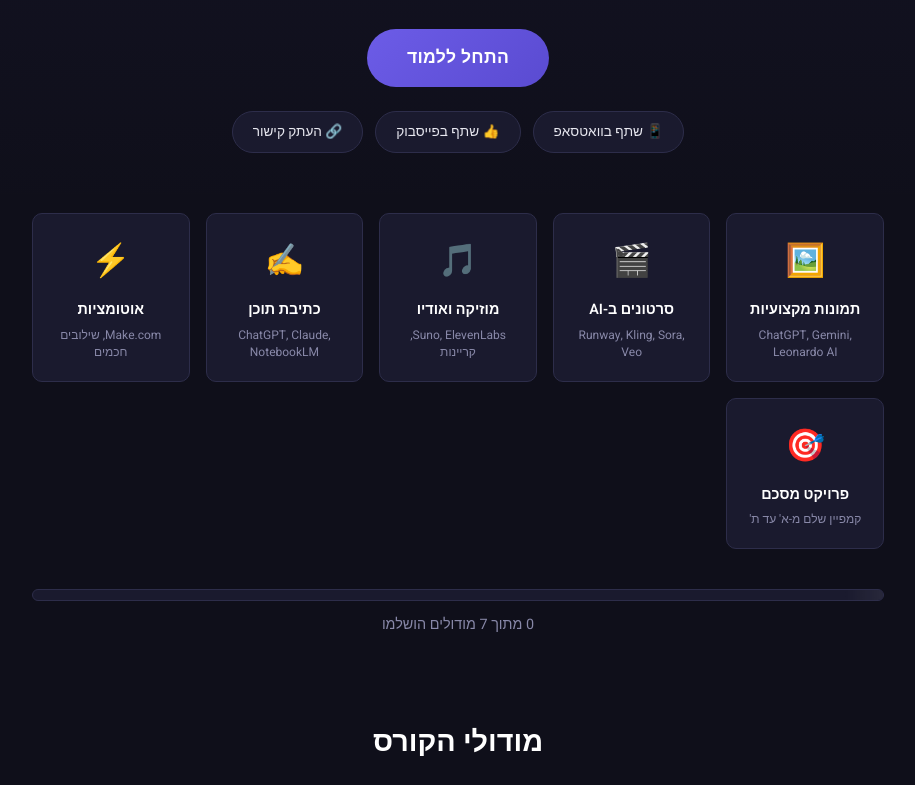
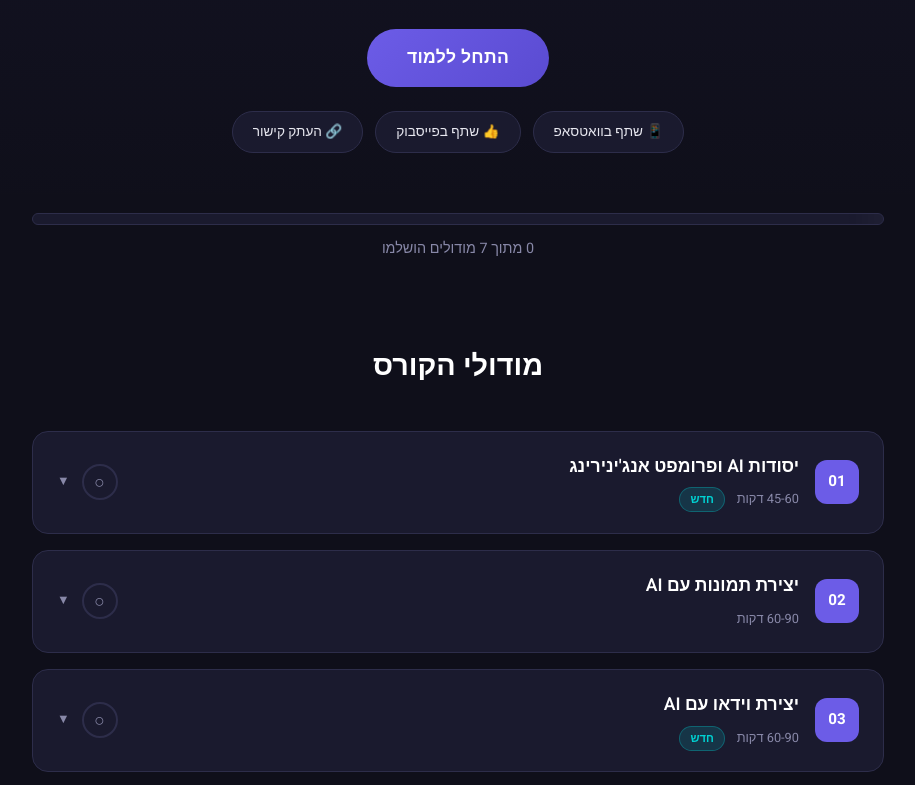
Before and after one commit to shemesh613/ai-course, a plain HTML site: page index.html in a window 1280 px wide. Shown: the part 569-1354 px from the top of the page, without its empty margins (182-1097 px from the left). Drawn offline with Linux system fonts and the light colour scheme.

Commit message:
Clean UI - removed clutter
- Removed features grid section
- Removed all module thumbnail images
- Removed Leonardo video from module 2
- Updated module 2 description

Co-Authored-By: Claude Sonnet 4.5 <noreply@anthropic.com>

```diff
--- a/index.html
+++ b/index.html
@@ -89,44 +89,6 @@
         </div>
     </section>
 
-    <!-- What You'll Learn -->
-    <section class="features-section" role="region" aria-label="מה תלמדו בקורס">
-        <div class="container">
-            <div class="features-grid">
-                <div class="feature-item">
-                    <span class="feature-icon">🖼️</span>
-                    <h3>תמונות מקצועיות</h3>
-                    <p>ChatGPT, Gemini, Leonardo AI</p>
-                </div>
-                <div class="feature-item">
-                    <span class="feature-icon">🎬</span>
-                    <h3>סרטונים ב-AI</h3>
-                    <p>Runway, Kling, Sora, Veo</p>
-                </div>
-                <div class="feature-item">
-                    <span class="feature-icon">🎵</span>
-                    <h3>מוזיקה ואודיו</h3>
-                    <p>Suno, ElevenLabs, קריינות</p>
-                </div>
-                <div class="feature-item">
-                    <span class="feature-icon">✍️</span>
-                    <h3>כתיבת תוכן</h3>
-                    <p>ChatGPT, Claude, NotebookLM</p>
-                </div>
-                <div class="feature-item">
-                    <span class="feature-icon">⚡</span>
-                    <h3>אוטומציות</h3>
-                    <p>Make.com, שילובים חכמים</p>
-                </div>
-                <div class="feature-item">
-                    <span class="feature-icon">🎯</span>
-                    <h3>פרויקט מסכם</h3>
-                    <p>קמפיין שלם מ-א' עד ת'</p>
-                </div>
-            </div>
-        </div>
-    </section>
-
     <!-- Progress Bar -->
     <section class="progress-section" role="region" aria-label="התקדמות בקורס">
         <div class="container">
@@ -163,7 +125,6 @@
                     </div>
                 </div>
                 <div class="module-content" id="content-1">
-                    <img src="assets/images/thumb-module-1.jpg" alt="" class="module-thumb" loading="lazy">
                     <div class="module-description">
                         <p>בסיס חזק לכל שימוש ב-AI. נלמד מה זה בינה מלאכותית, איך לכתוב פרומפטים אפקטיביים, ואיך לבחור את הכלי הנכון למשימה.</p>
                     </div>
@@ -217,9 +178,8 @@
                     </div>
                 </div>
                 <div class="module-content" id="content-2">
-                    <img src="assets/images/thumb-module-2.jpg" alt="" class="module-thumb" loading="lazy">
                     <div class="module-description">
-                        <p>נלמד ליצור תמונות מקצועיות עם ChatGPT, Gemini, Grok ו-Leonardo AI. השוואה בין כלים, עריכת תמונות, ושימושים מעשיים.</p>
+                        <p>נלמד ליצור תמונות מקצועיות עם ChatGPT, Gemini ו-Google Studio AI. השוואה בין כלים, עריכת תמונות, ושימושים מעשיים.</p>
                     </div>
                     <div class="lessons-list">
                         <div class="lesson">
@@ -232,16 +192,10 @@
                             <span class="lesson-title">Google Studio AI - ננו בננה וסודות נוספים</span>
                             <span class="lesson-time">7.5 דק'</span>
                         </div>
-                        <div class="lesson">
-                            <span class="lesson-icon">📹</span>
-                            <span class="lesson-title">Leonardo AI - יכולות מתקדמות</span>
-                            <span class="lesson-time">10 דק'</span>
-                        </div>
                     </div>
                     <div class="video-selector" id="video-selector-2">
                         <button class="video-tab active" onclick="switchVideo(2, 0, this)" aria-label="שיעור 1">שיעור 1: השוואה</button>
                         <button class="video-tab" onclick="switchVideo(2, 1, this)" aria-label="שיעור 2">שיעור 2: ננו בננה</button>
-                        <button class="video-tab" onclick="switchVideo(2, 2, this)" aria-label="שיעור 3">שיעור 3: Leonardo</button>
                     </div>
                     <div class="video-container" id="video-2">
                         <video controls preload="metadata" id="video-player-2" aria-label="שיעור וידאו - יצירת תמונות עם AI">
@@ -277,7 +231,6 @@
                     </div>
                 </div>
                 <div class="module-content" id="content-3">
-                    <img src="assets/images/thumb-module-3.jpg" alt="" class="module-thumb" loading="lazy">
                     <div class="module-description">
                         <p>הנושא הכי חם ב-2026! נלמד ליצור סרטונים מקצועיים עם Runway, Kling, Sora ו-Veo. טקסט לוידאו, תמונה לוידאו, ועריכת וידאו חכמה.</p>
                     </div>
@@ -330,7 +283,6 @@
                     </div>
                 </div>
                 <div class="module-content" id="content-4">
-                    <img src="assets/images/thumb-module-4.jpg" alt="" class="module-thumb" loading="lazy">
                     <div class="module-description">
                         <p>נלמד ליצור מוזיקה מקצועית עם Suno - שירים, קאברים, עריכה מתקדמת, פרסונה ועוד. כל הכלים במודול אחד מאוחד ומסודר.</p>
                     </div>
@@ -384,7 +336,6 @@
                     </div>
                 </div>
                 <div class="module-content" id="content-5">
-                    <img src="assets/images/thumb-module-5.jpg" alt="" class="module-thumb" loading="lazy">
                     <div class="module-description">
                         <p>השימוש הנפוץ ביותר ב-AI! נלמד לכתוב תוכן מקצועי עם ChatGPT, Claude ו-Gemini. סיכום מסמכים, תוכן שיווקי ומחקר עם NotebookLM.</p>
                     </div>
@@ -438,7 +389,6 @@
                     </div>
                 </div>
                 <div class="module-content" id="content-6">
-                    <img src="assets/images/thumb-module-6.jpg" alt="" class="module-thumb" loading="lazy">
                     <div class="module-description">
                         <p>נלמד לחבר כלי AI יחד ולייצר תהליכי עבודה אוטומטיים עם Make.com. גוגל פורמס, מיילים, ושילוב כלים ביחד.</p>
                     </div>
@@ -488,7 +438,6 @@
                     </div>
                 </div>
                 <div class="module-content" id="content-7">
-                    <img src="assets/images/thumb-module-7.jpg" alt="" class="module-thumb" loading="lazy">
                     <div class="module-description">
                         <p>הזמן לשלב הכל! ניצור קמפיין שלם לעסק דמיוני - טקסט, תמונות, וידאו, אודיו ואוטומציה. פרויקט מעשי שמחבר את כל מה שלמדנו.</p>
                     </div>
--- a/js/app.js
+++ b/js/app.js
@@ -438,8 +438,7 @@ function generateCertificate() {
 const videoSources = {
     2: [
         '../course/פרק 2 - השוואה בין כלי טקסט ביצירת תמונות',
-        '../course/פרק 3- המודל המטורף של גוגל ננו בננה וסודות נוספים..!.mp4',
-        '../course/לאונרדו סימן שאלה.mp4'
+        '../course/פרק 3- המודל המטורף של גוגל ננו בננה וסודות נוספים..!.mp4'
     ],
     4: [
         '../course/סונו חלק 1.mp4',
@@ -449,7 +448,7 @@ const videoSources = {
 
 // Subtitle mapping for multi-video modules
 const subtitleSources = {
-    2: ['subtitles/module-2-1.vtt', 'subtitles/module-2-2.vtt', 'subtitles/module-2-3.vtt'],
+    2: ['subtitles/module-2-1.vtt', 'subtitles/module-2-2.vtt'],
     4: ['subtitles/module-4-1.vtt', 'subtitles/module-4-2.vtt']
 };
 
```
